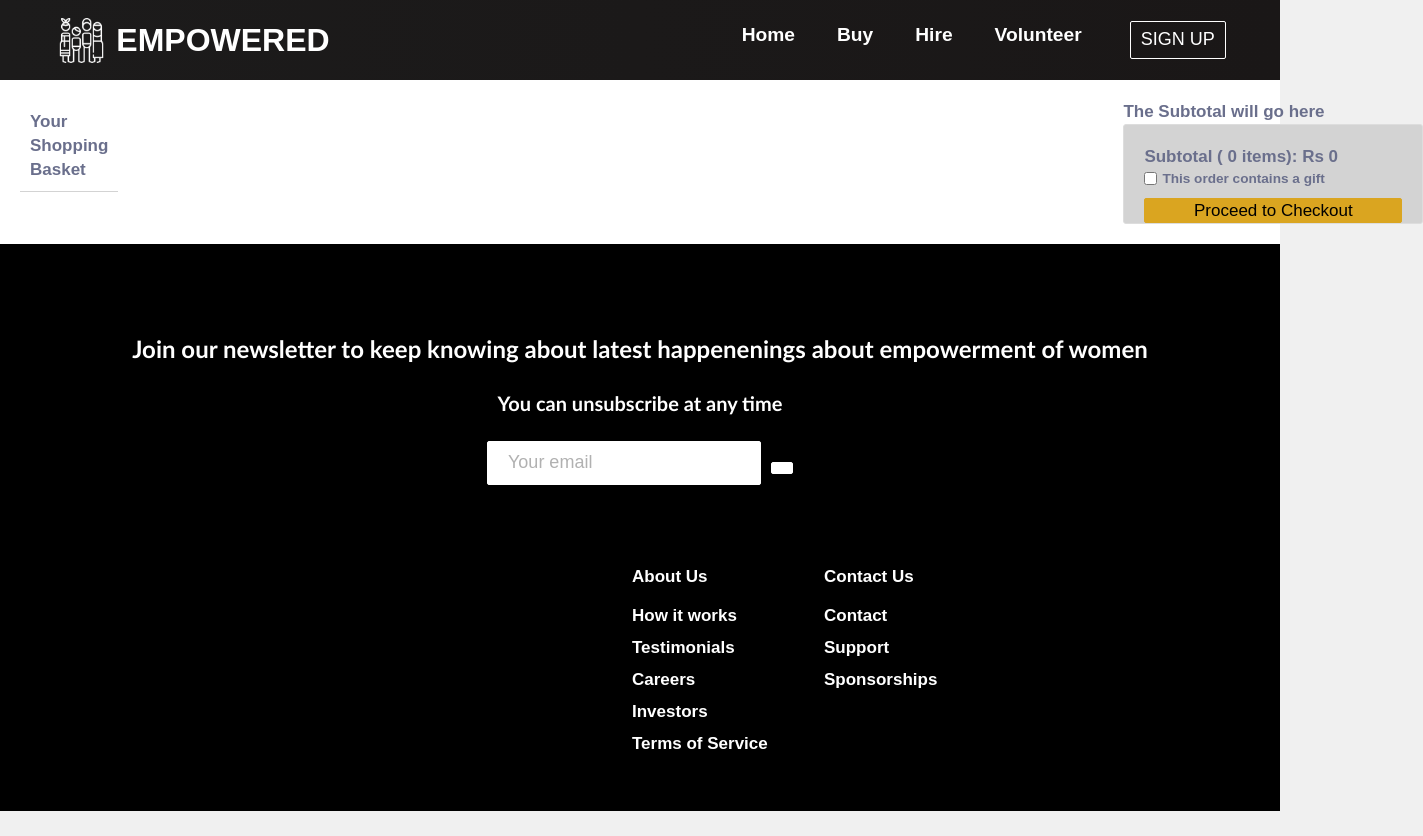
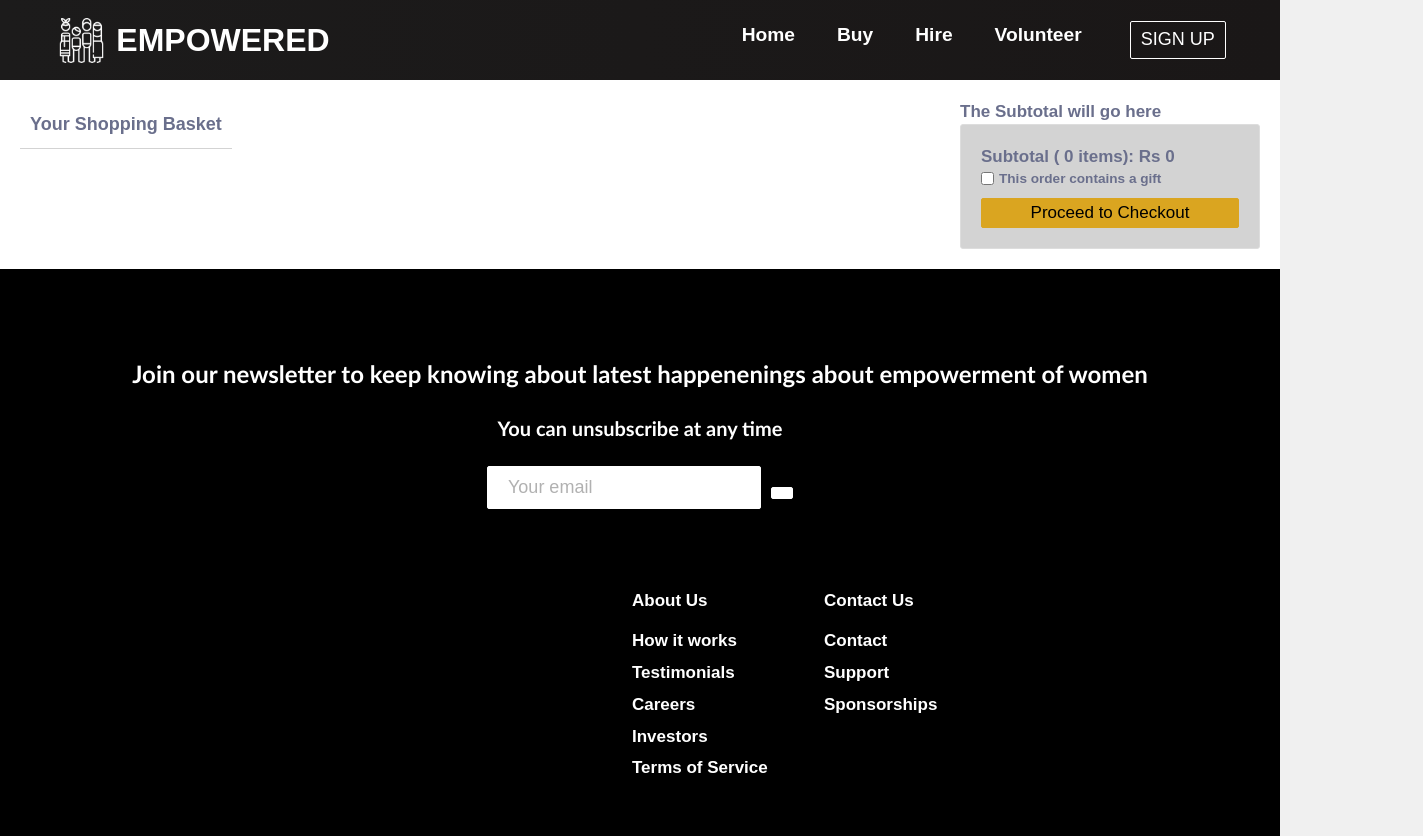
Before and after one commit to sn2606/Code-Divas-New, a React (Create React App) app in the folder code-divas/: page /yourcart in a window 1280 px wide. Shown: the whole page, 1423 px wide, since content can reach past the window. Before the commit the page ends 811 px from the top, so only its background shows below. Built offline with nearby package versions, Linux system fonts and the light colour scheme.

Commit message:
Shopping Cart Breaking corrected

```diff
--- a/code-divas/src/Components/Checkout.css
+++ b/code-divas/src/Components/Checkout.css
@@ -6,11 +6,11 @@
 }
 
 .checkout_title {
-    margin-right: 5px;
+    margin-right: auto;
     padding: 10px;
     border-bottom: 1px solid lightgray;
 }
 
 .checkout_right{
-    margin-left: 1000px;
+    margin-left: auto;
 }
--- a/code-divas/src/Components/Checkout.js
+++ b/code-divas/src/Components/Checkout.js
@@ -11,7 +11,7 @@ function Checkout() {
         <div className="checkout">
             <div className="checkout_left">
                 <div>
-                    <h2 className="checkout_title">Your Shopping Basket</h2>
+                    <h2 className="checkout_title text-lg">Your Shopping Basket</h2>
 
                     {basket.map( item => (
                         <CheckoutProduct
--- a/code-divas/src/Components/Subtotal.css
+++ b/code-divas/src/Components/Subtotal.css
@@ -3,7 +3,7 @@
     flex-direction: column;
     justify-content: space-between;
     width: 300px;
-    height: 100px;
+    height: auto;
     padding: 20px;
     background-color: lightgray;
     border: 1px solid #dddddd;
```
